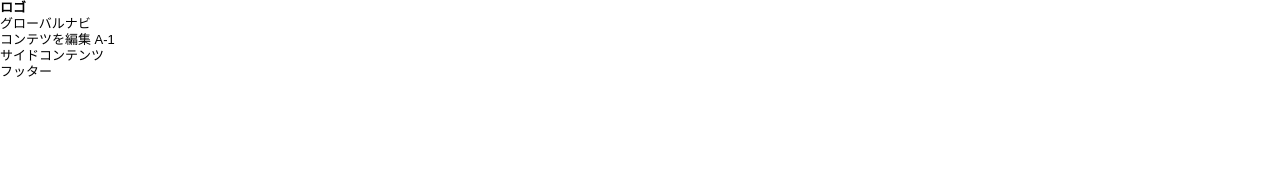
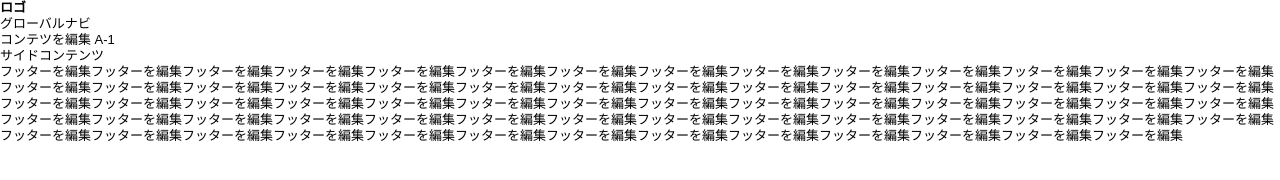
Before and after one commit to jobleno/git-rensyu1808, a plain HTML site: page index.html in a window 1280 px wide. Drawn offline with Linux system fonts and the light colour scheme.

Commit message:
編集B　１

```diff
--- a/index.html
+++ b/index.html
@@ -37,7 +37,7 @@
 		サイドコンテンツ
 	</aside>
 	<footer role="contentinfo">
-		フッター
+		フッターを編集フッターを編集フッターを編集フッターを編集フッターを編集フッターを編集フッターを編集フッターを編集フッターを編集フッターを編集フッターを編集フッターを編集フッターを編集フッターを編集フッターを編集フッターを編集フッターを編集フッターを編集フッターを編集フッターを編集フッターを編集フッターを編集フッターを編集フッターを編集フッターを編集フッターを編集フッターを編集フッターを編集フッターを編集フッターを編集フッターを編集フッターを編集フッターを編集フッターを編集フッターを編集フッターを編集フッターを編集フッターを編集フッターを編集フッターを編集フッターを編集フッターを編集フッターを編集フッターを編集フッターを編集フッターを編集フッターを編集フッターを編集フッターを編集フッターを編集フッターを編集フッターを編集フッターを編集フッターを編集フッターを編集フッターを編集フッターを編集フッターを編集フッターを編集フッターを編集フッターを編集フッターを編集フッターを編集フッターを編集フッターを編集フッターを編集フッターを編集フッターを編集フッターを編集
 	</footer>
 
 	<script src="js/jquery.js"></script>
```
